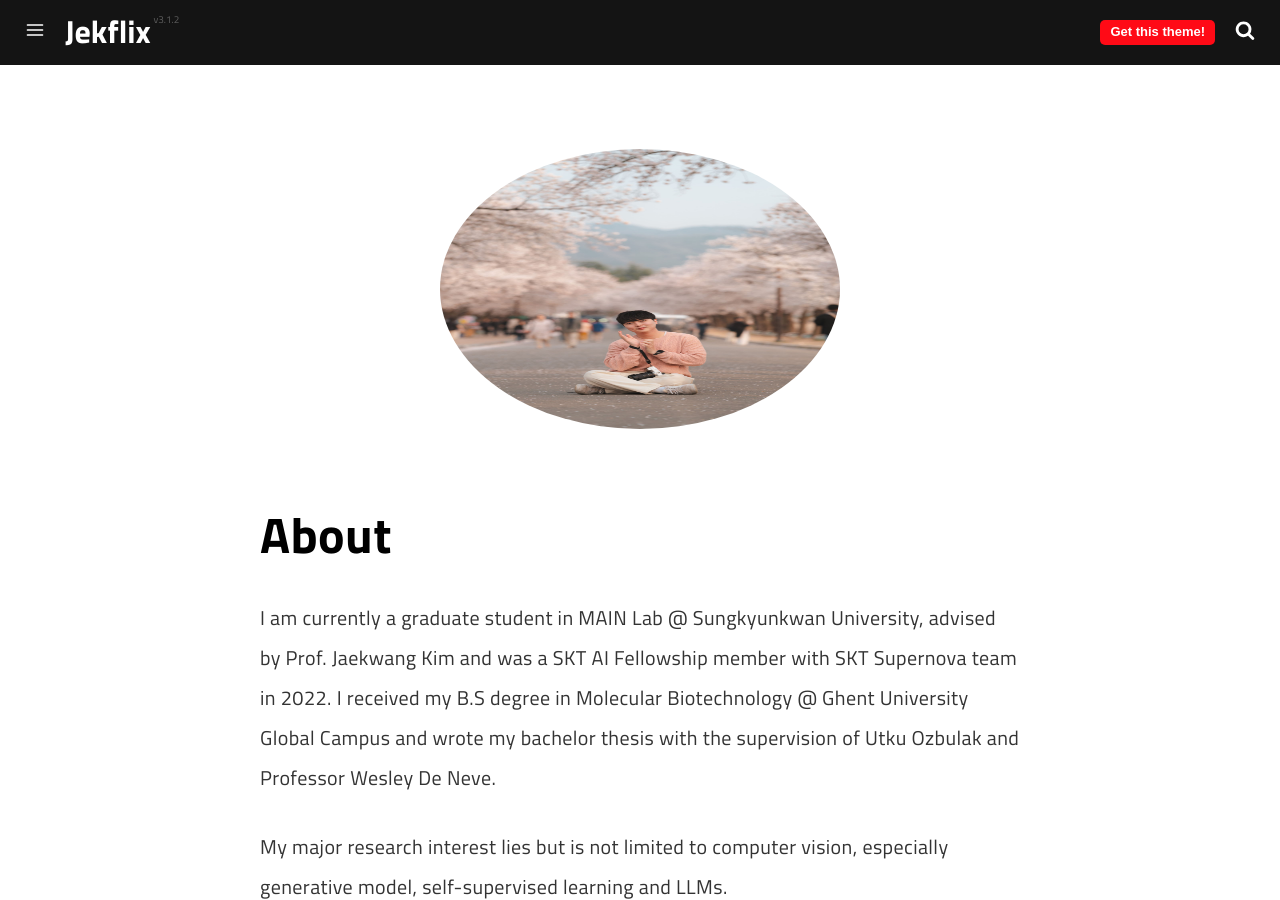
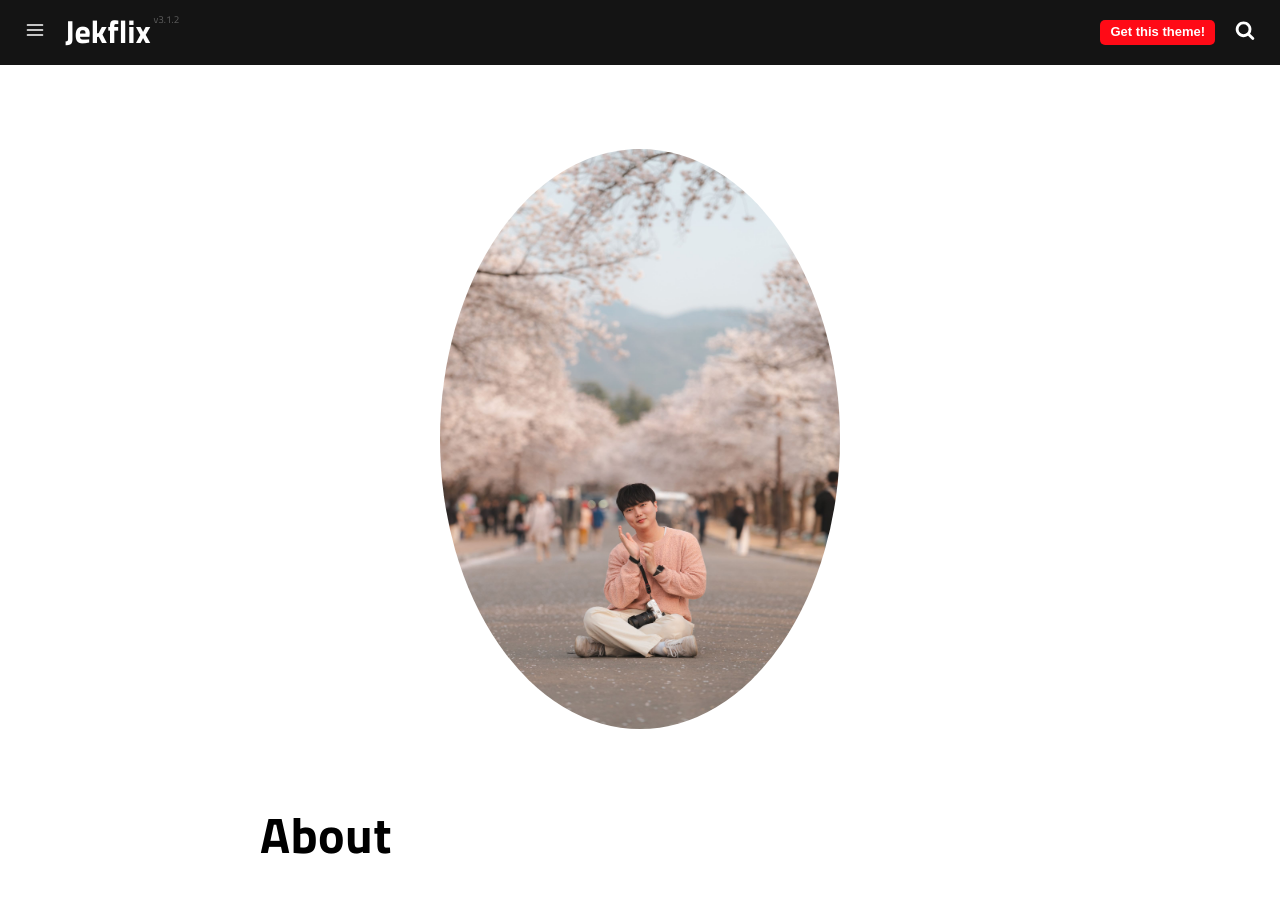
Before and after one commit to seanko29/seanko29.github.io, a Jekyll site: the page built from pages/about.md, in a window 1280 px wide and 900 px high. Built offline with Jekyll 4.4.1, drawn with Linux system fonts in a browser that asks for light colours; a script that is not in the unit is left out.

Commit message:
Update about.md

```diff
--- a/pages/about.md
+++ b/pages/about.md
@@ -7,7 +7,7 @@ description: Some description.
 permalink: /about/
 ---
 
-<img class="img-rounded" src="/assets/img/uploads/profile2.jpg" alt="sean_profile" width="400" height="300">
+<img class="img-rounded" src="/assets/img/uploads/profile2.jpg" alt="sean_profile" width="400" height="600">
 
 # About
 
```
